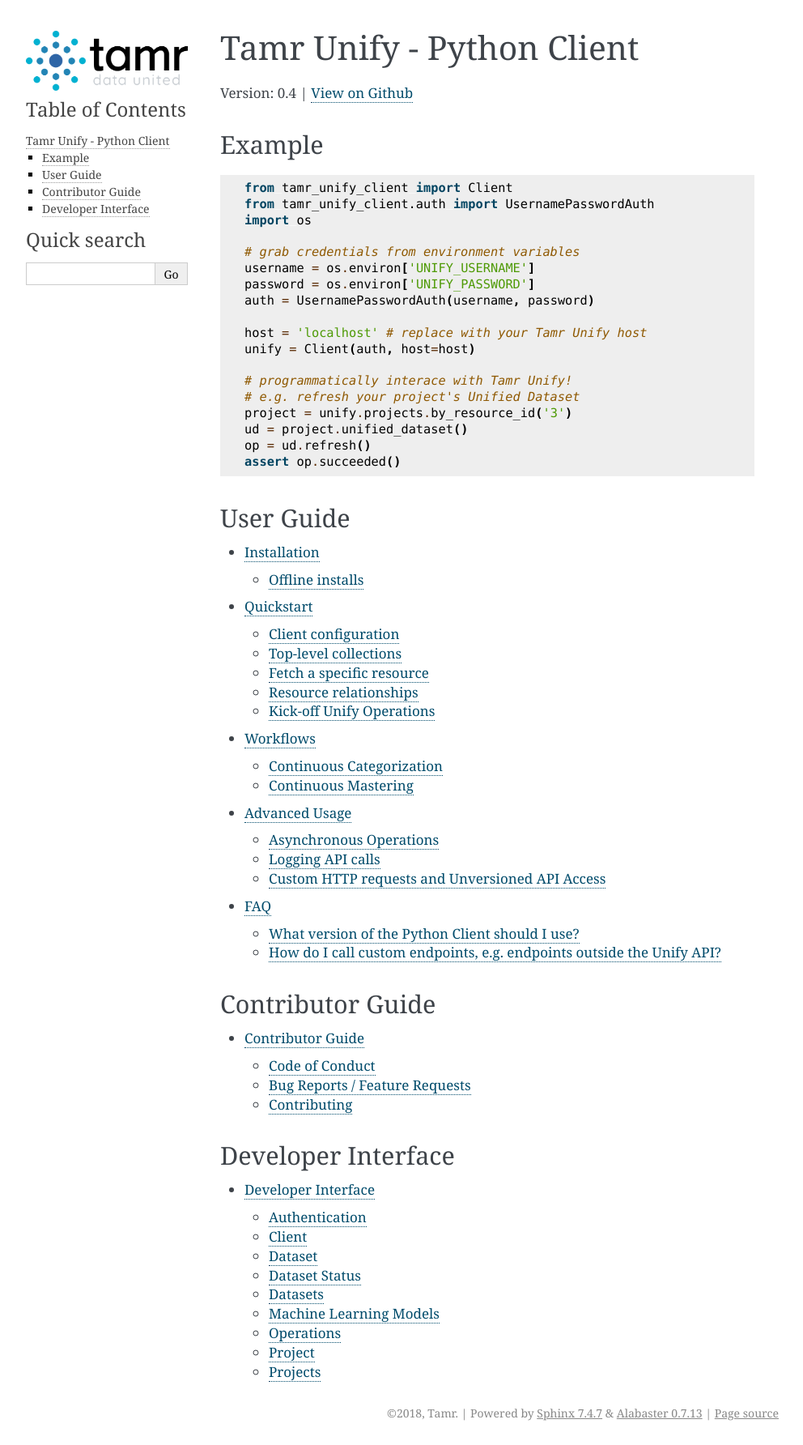
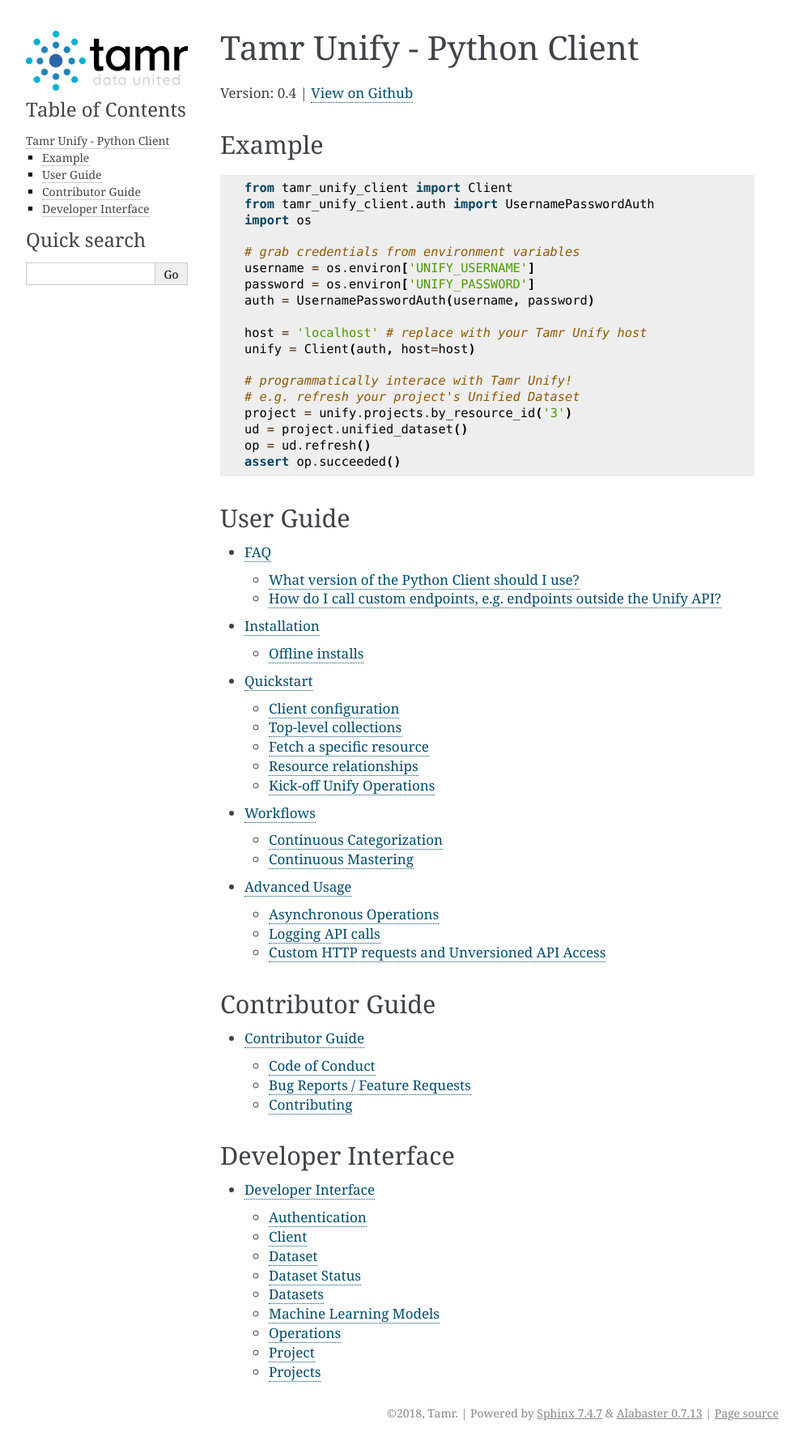
Before and after one commit to Datatamer/tamr-client, a Sphinx documentation site: the page built from docs/index.rst, in a window 1280 px wide. Shown: the whole page at 81% size, without its empty margins (148-1140 px from the left). Built offline with Sphinx 7.4.7, drawn with Linux system fonts in a browser that asks for light colours.

```diff
--- a/docs/index.rst
+++ b/docs/index.rst
@@ -33,11 +33,11 @@ User Guide
 .. toctree::
   :maxdepth: 2
 
+  user-guide/faq
   user-guide/installation
   user-guide/quickstart
   user-guide/workflows
   user-guide/advanced-usage
-  user-guide/faq
 
 Contributor Guide
 -----------------
```
